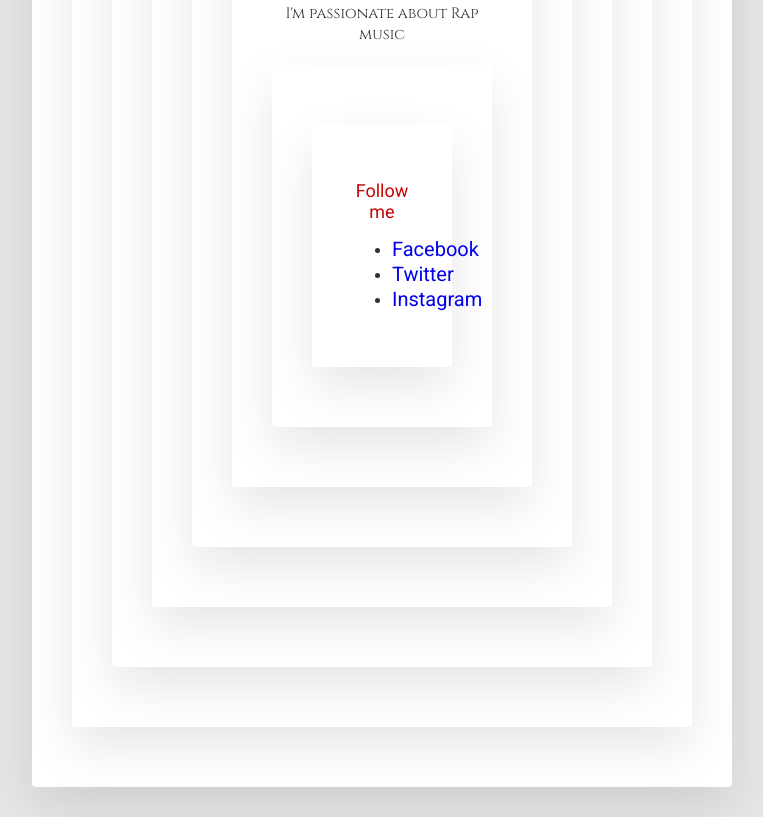
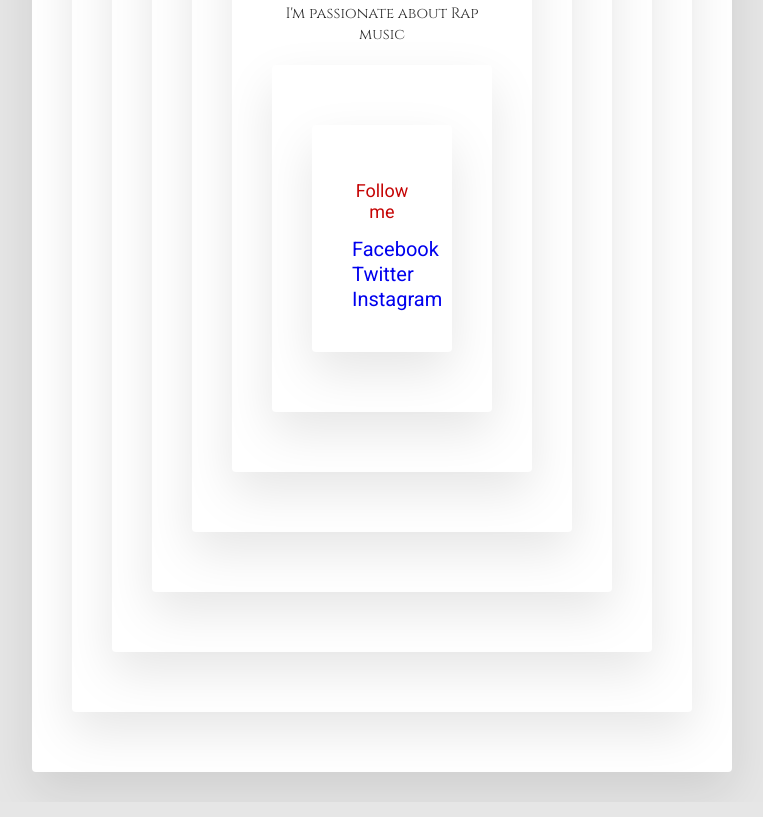
Before and after one commit to JonathanRouille/Mon-Site, a plain HTML site: page index.html in a window 1280 px wide. Shown: the part 1108-1925 px from the top of the page, without its empty margins (258-1021 px from the left). Drawn offline with Linux system fonts and the light colour scheme.

Commit message:
Update Style.css

```diff
--- a/Style.css
+++ b/Style.css
@@ -9,12 +9,12 @@ body {
 h1, h2, h3 {
 	font-family: 'Roboto', sans-serif;
 }
+
 h1{
 	color: #2C42B2;
 	font-size:35px;
 	font-weight: 500i;
 }
-
 
 h2 {
     color: rgb(197, 5, 5);
@@ -22,6 +22,7 @@ h2 {
     font-weight: lighter;
     font-weight: 500;
 }
+
 a {font-family: 'Roboto', sans-serif;
 	text-decoration: none;
 	        font-weight: 500;
@@ -31,6 +32,7 @@ a {font-family: 'Roboto', sans-serif;
 a:hover {
 	color: black;
 }
+
 /* Custom design with clas*/
 .container {
 	width: 700px;
@@ -43,19 +45,27 @@ padding :40px;
 	box-shadow: 0px 20px 50px rgba(0,0,0,.1);
 	border-radius: 4px;
 	margin: 20px 0px;
-text-align: center
+	text-align: center;
 }
 
 .img-circle {
 	border-radius: 300%;
 }
+
 .btn-blue {
 	background-color: #2C42B2;
 	color: white;
 	padding:15px 30px;
 	border-radius: 4px;
 }
-.btn-blue: hover {
-	background-color: red;
+
+.btn-blue:hover {
+	background-color: black;
 	color: white;
 }
+
+.list-inline {
+	list-style: none;
+	margin: 0 0 0 0;
+	padding: 0 0 0 0;
+}
```
Lines whose indentation alone changed are shown as unchanged.
